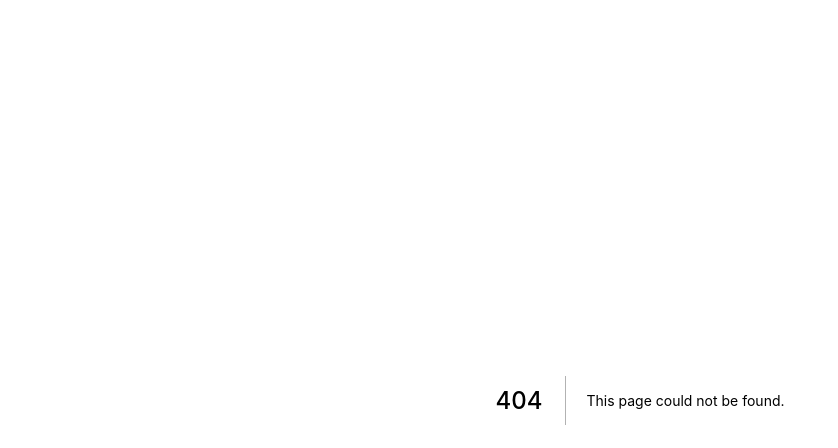
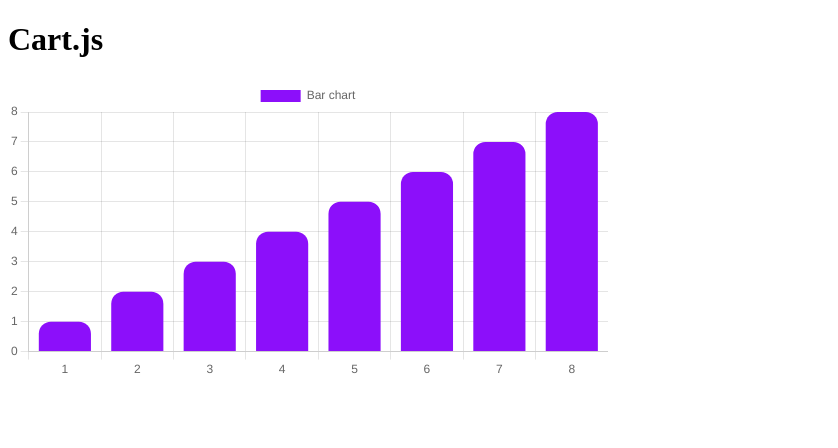
Before and after one commit to AkashSDas/react-data-visualization, a Next.js app: page /chartjs in a window 1280 px wide. Before the commit this address had no page. Shown: the top 448 px of the page, without its empty margins (0-838 px from the left). Built offline with nearby package versions, Linux system fonts and the light colour scheme.

Commit message:
create /chartjs

```diff
--- /dev/null
+++ b/pages/chartjs/index.tsx
@@ -0,0 +1,53 @@
+import { Bar } from "react-chartjs-2";
+import {
+  Chart as ChartJS,
+  CategoryScale,
+  LinearScale,
+  BarElement,
+  Title,
+  Tooltip,
+  Legend,
+} from "chart.js";
+
+ChartJS.register(
+  CategoryScale,
+  LinearScale,
+  BarElement,
+  Title,
+  Tooltip,
+  Legend
+);
+
+const IndexPage = () => {
+  return (
+    <div>
+      <h1>Cart.js</h1>
+      <BarChart />
+    </div>
+  );
+};
+
+const BarChart = () => {
+  const x = [1, 2, 3, 4, 5, 6, 7, 8];
+  const y = [1, 2, 3, 4, 5, 6, 7, 8];
+  const dataset = {
+    labels: y,
+    datasets: [
+      {
+        label: "Bar chart",
+        data: x,
+        backgroundColor: "#8c0ffa",
+        borderRadius: 12,
+        grid: false,
+      },
+    ],
+  };
+
+  return (
+    <div style={{ height: "600px", width: "600px" }}>
+      <Bar data={dataset} />
+    </div>
+  );
+};
+
+export default IndexPage;
```
